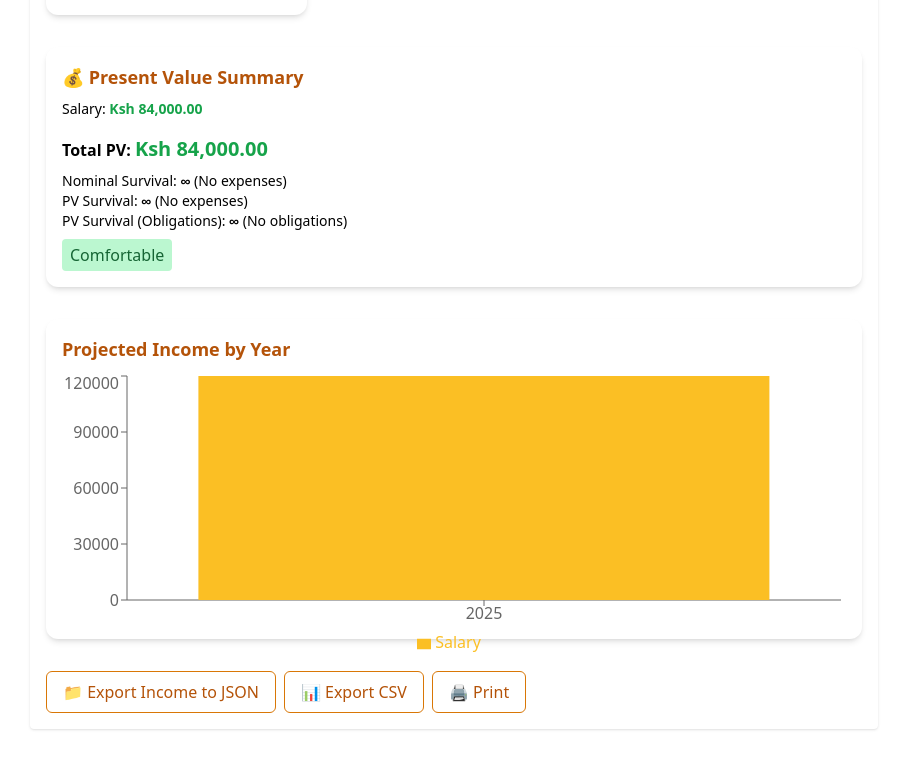
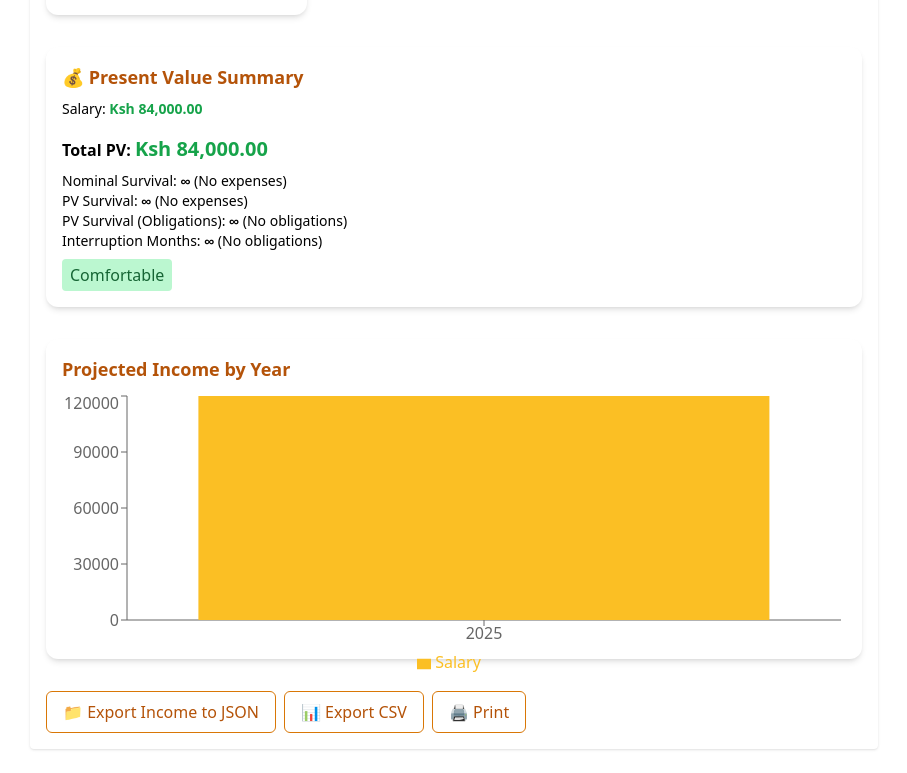
Before and after one commit to MMJGGR/personal-finance-app, a React (Vite) app: page / in a window 1280 px wide. Shown: the part 1213-1986 px from the top of the page, without its empty margins (186-1093 px from the left). Built offline with nearby package versions, Linux system fonts and the light colour scheme.

Commit message:
Show interruption months in income summary

```diff
--- a/src/IncomeTab.jsx
+++ b/src/IncomeTab.jsx
@@ -533,6 +533,12 @@ export default function IncomeTab() {
           {pvObligationSurvivalMonths === Infinity ? '' : '\u00A0months'}
           {pvObligationSurvivalMonths === Infinity && ' (No obligations)'}
         </p>
+        <p className="text-sm" title="Months remaining income covers obligations">
+          Interruption Months:&nbsp;
+          <strong>{_interruptionMonths === Infinity ? '∞' : _interruptionMonths}</strong>
+          {_interruptionMonths === Infinity ? '' : '\u00A0months'}
+          {_interruptionMonths === Infinity && ' (No obligations)'}
+        </p>
         {(() => {
           const color =
             pvSurvivalMonths < 6
```
